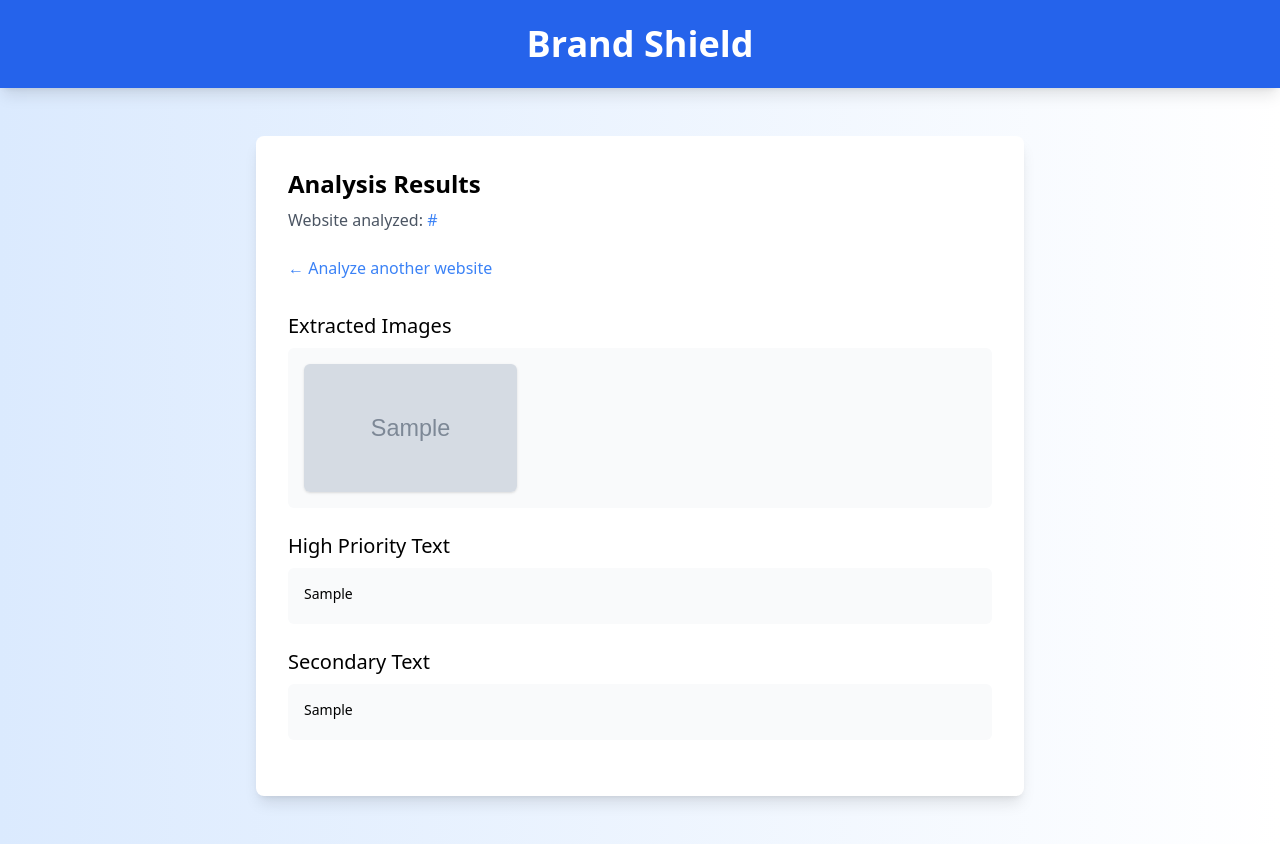
After one commit to ShahbazCoder1/brand-shield, a Flask app: template templates/results.html in a window 1280 px wide. The commit adds this page. Run offline with Flask 3, Linux system fonts and the light colour scheme; the template is opened without the code that fills it: most values are stand-ins (such as "Sample title", 1, 10 or a date in 2020); grey boxes marked "Sample" are stand-in pictures; some libraries are stand-ins or nearby versions.

Commit message:
Html added

```diff
--- a/app.py
+++ b/app.py
@@ -1,6 +1,8 @@
-from flask import Flask, render_template, request, redirect, url_for
+from flask import Flask, render_template, request, redirect, url_for, jsonify
+import os
+from extract_images_and_text import extract_images_and_text
 
-app = Flask(__name__)
+app = Flask(__name__, static_folder='downloaded_images')
 
 @app.route('/', methods=['GET'])
 def index():
@@ -9,10 +11,74 @@
 @app.route('/submit', methods=['POST'])
 def submit():
     url = request.form.get('url')
-    # Here you can add logic to process the URL
-    # For now, we'll just print it and redirect back to the home page
-    print(f"Received URL: {url}")
-    return redirect(url_for('index'))
+    try:
+        # Process the URL with our extraction function
+        extract_images_and_text(url)
+
+        # Read the extracted text files
+        priority_1_text = ""
+        priority_2_text = ""
+
+        if os.path.exists("priority_1.txt"):
+            with open("priority_1.txt", "r", encoding="utf-8") as f:
+                priority_1_text = f.read()
+
+        if os.path.exists("priority_2.txt"):
+            with open("priority_2.txt", "r", encoding="utf-8") as f:
+                priority_2_text = f.read()
+
+        # Get image file paths
+        image_folder = os.path.join("downloaded_images", "jpg_png")
+        images = []
+        if os.path.exists(image_folder):
+            images = [f"/downloaded_images/jpg_png/{img}" for img in os.listdir(image_folder)
+                     if img.lower().endswith(('.png', '.jpg', '.jpeg'))]
+
+        return render_template('results.html',
+                            url=url,
+                            priority_1=priority_1_text,
+                            priority_2=priority_2_text,
+                            images=images)
+    except Exception as e:
+        return render_template('index.html', error=str(e))
+
+@app.route('/process', methods=['POST'])
+def process():
+    url = request.json.get('url')
+    try:
+        # Process the URL with our extraction function
+        extract_images_and_text(url)
+
+        # Read the extracted text files
+        priority_1_text = ""
+        priority_2_text = ""
+
+        if os.path.exists("priority_1.txt"):
+            with open("priority_1.txt", "r", encoding="utf-8") as f:
+                priority_1_text = f.read()
+
+        if os.path.exists("priority_2.txt"):
+            with open("priority_2.txt", "r", encoding="utf-8") as f:
+                priority_2_text = f.read()
+
+        # Get image file paths
+        image_folder = os.path.join("downloaded_images", "jpg_png")
+        images = []
+        if os.path.exists(image_folder):
+            images = [f"/downloaded_images/jpg_png/{img}" for img in os.listdir(image_folder)
+                     if img.lower().endswith(('.png', '.jpg', '.jpeg'))]
+
+        return jsonify({
+            'success': True,
+            'priority_1': priority_1_text,
+            'priority_2': priority_2_text,
+            'images': images
+        })
+    except Exception as e:
+        return jsonify({
+            'success': False,
+            'error': str(e)
+        })
 
 if __name__ == '__main__':
     app.run(debug=True)
--- a/keywords.py
+++ b/keywords.py
@@ -3,7 +3,7 @@
 from openai import OpenAI
 
 load_dotenv()
-api_token = os.environ.get("GITHUB_TOKEN")
+api_token = "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" #os.environ.get("GITHUB_TOKEN")
 
 client = OpenAI(
     base_url="https://models.inference.ai.azure.com",
--- /dev/null
+++ b/templates/results.html
@@ -0,0 +1,77 @@
+<!DOCTYPE html>
+<html lang="en">
+<head>
+  <meta charset="UTF-8" />
+  <meta name="viewport" content="width=device-width, initial-scale=1.0" />
+  <title>Brand Shield - Results</title>
+  <script src="https://cdn.tailwindcss.com"></script>
+</head>
+<body class="bg-gradient-to-r from-blue-100 to-white min-h-screen">
+  <!-- Header Section -->
+  <header class="bg-blue-600 py-6 shadow-lg">
+    <div class="container mx-auto text-center">
+      <h1 class="text-4xl font-bold text-white">Brand Shield</h1>
+    </div>
+  </header>
+
+  <!-- Main Content -->
+  <main class="container mx-auto px-4 py-12">
+    <div class="max-w-3xl mx-auto bg-white rounded-lg shadow-lg p-8">
+      <div class="mb-6">
+        <h2 class="text-2xl font-semibold mb-2">Analysis Results</h2>
+        <p class="text-gray-600">
+          Website analyzed:
+          <a href="{{ url }}" target="_blank" class="text-blue-500 hover:underline">{{ url }}</a>
+        </p>
+      </div>
+      <div class="mb-8">
+        <a href="/" class="text-blue-500 hover:underline">← Analyze another website</a>
+      </div>
+
+      <!-- Extracted Images Section -->
+      <div class="mb-6">
+        <h3 class="text-xl font-medium mb-2">Extracted Images</h3>
+        <div class="grid grid-cols-2 md:grid-cols-3 gap-4 p-4 bg-gray-50 rounded-md overflow-auto max-h-96">
+          {% if images %}
+            {% for img_src in images %}
+              <div class="overflow-hidden rounded-md shadow">
+                <img src="{{ img_src }}" alt="Extracted image" class="w-full h-32 object-cover">
+              </div>
+            {% endfor %}
+          {% else %}
+            <p class="text-gray-500">No images found.</p>
+          {% endif %}
+        </div>
+      </div>
+
+      <!-- High Priority Text Section -->
+      <div class="mb-6">
+        <h3 class="text-xl font-medium mb-2">High Priority Text</h3>
+        <div class="p-4 bg-gray-50 rounded-md overflow-auto max-h-64 text-sm">
+          {% if priority_1 %}
+            {% for line in priority_1.split('\n') %}
+              <p class="mb-1">{{ line }}</p>
+            {% endfor %}
+          {% else %}
+            <p class="text-gray-500">No high priority text found.</p>
+          {% endif %}
+        </div>
+      </div>
+
+      <!-- Secondary Text Section -->
+      <div class="mb-6">
+        <h3 class="text-xl font-medium mb-2">Secondary Text</h3>
+        <div class="p-4 bg-gray-50 rounded-md overflow-auto max-h-64 text-sm">
+          {% if priority_2 %}
+            {% for line in priority_2.split('\n') %}
+              <p class="mb-1">{{ line }}</p>
+            {% endfor %}
+          {% else %}
+            <p class="text-gray-500">No secondary text found.</p>
+          {% endif %}
+        </div>
+      </div>
+    </div>
+  </main>
+</body>
+</html>
```
Also changed, not shown: extract_images_and_text.py (+5 -5 lines), templates/index.html (+130 -11 lines).
